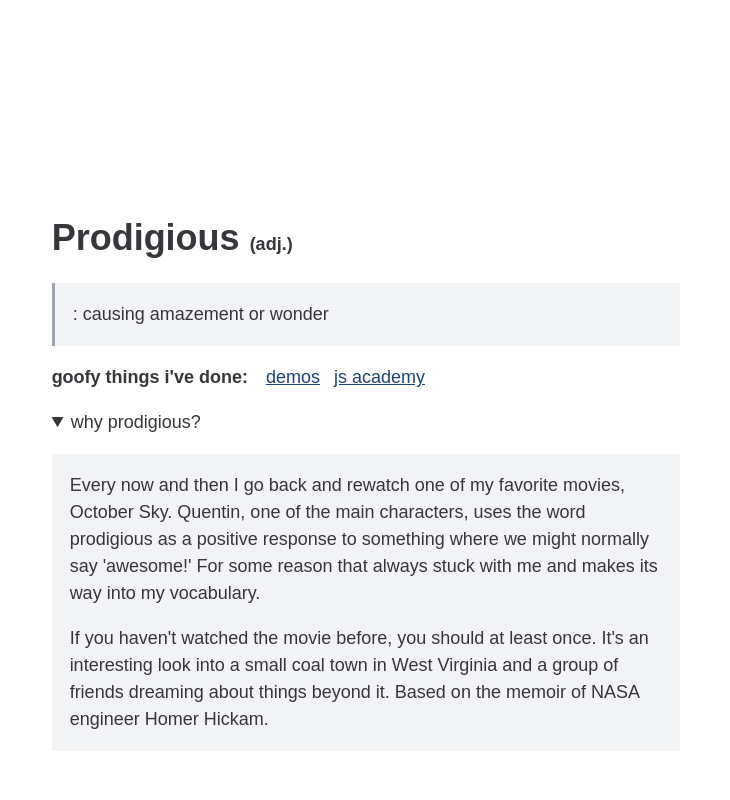
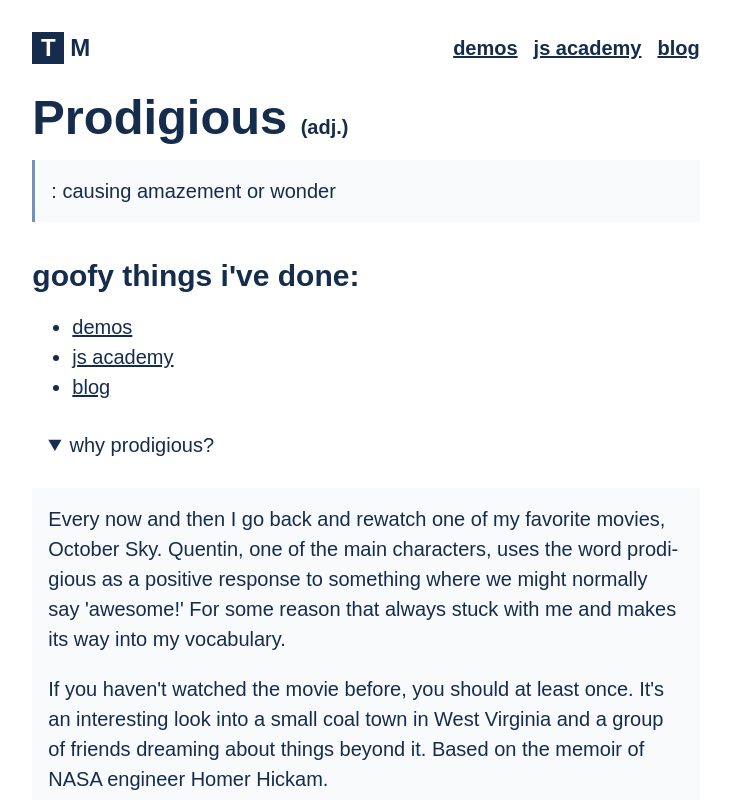
Before and after one commit to theomehl/blog-dev, an Eleventy site: page src/index.njk in a window 1280 px wide. Both pictures are taken after a click on the heading "why prodigious?". Shown: the top 800 px of the page, without its empty margins (274-1004 px from the left). Built offline with nearby package versions, Linux system fonts and the light colour scheme; Eleventy itself is replaced by a stand-in of ours; files that its build step writes are made by us from their sources; a web font is replaced by a local one.

Commit message:
Use unified header for home page

```diff
--- a/src/index.njk
+++ b/src/index.njk
@@ -1,37 +1,20 @@
-<!DOCTYPE html>
-<html lang="en">
-
-<head>
-    <meta charset="UTF-8">
-    <meta name="viewport" content="width=device-width, initial-scale=1.0">
-    <title>Prodigious.</title>
-    <meta name="description" content="My learning playground of half baked ideas.">
-    <link rel="preload" as="font" href="/fonts/Figtree[wght].woff2" crossorigin>
-    <link rel="preload" as="font" href="/fonts/Figtree-Italic[wght].woff2" crossorigin>
-
-    {% set css %}
-        {% include "./styles.css" %}
-    {% endset %}
-    <style>
-    {{ css | cssmin | safe }}
-    </style>
-
-</head>
-
-<body>
-    <main>
-        <h1>Prodigious <span class="word-type">(adj.)</span></h1>
-        <p class="word-definition">: causing amazement or wonder</p>
-        <nav>
+---
+layout: layouts/base.njk
+title: Ted Mehl
+description: Playground of half baked ideas.
+---
+<main class="container flow">
+    <h1 class="home-heading">Prodigious <span class="home-subheading">(adj.)</span></h1>
+    <p class="callout">: causing amazement or wonder</p>
         <h2>goofy things i've done:</h2>
-            <ul class="nav">
+        <ul>
             <li><a href="https://demos.tedmehl.me">demos</a></li>
             <li><a href="https://js.tedmehl.me">js academy</a></li>
+            <li><a href="/blog">blog</a></li>
         </ul>
-        </nav>
-        <details>
+    <details class="flow">
         <summary>why prodigious?</summary>
-            <div class="details-wrapper">
+        <div class="details-wrapper flow">
             <p>Every now and then I go back and rewatch one of my favorite movies, October Sky. Quentin, one of the
                 main characters, uses the word prodigious as a positive response to something where we might
                 normally
@@ -42,6 +25,3 @@
         </div>
     </details>
 </main>
-</body>
-
-</html>
```
Also changed, not shown: public/index.html. Lines whose indentation alone changed are shown as unchanged.
